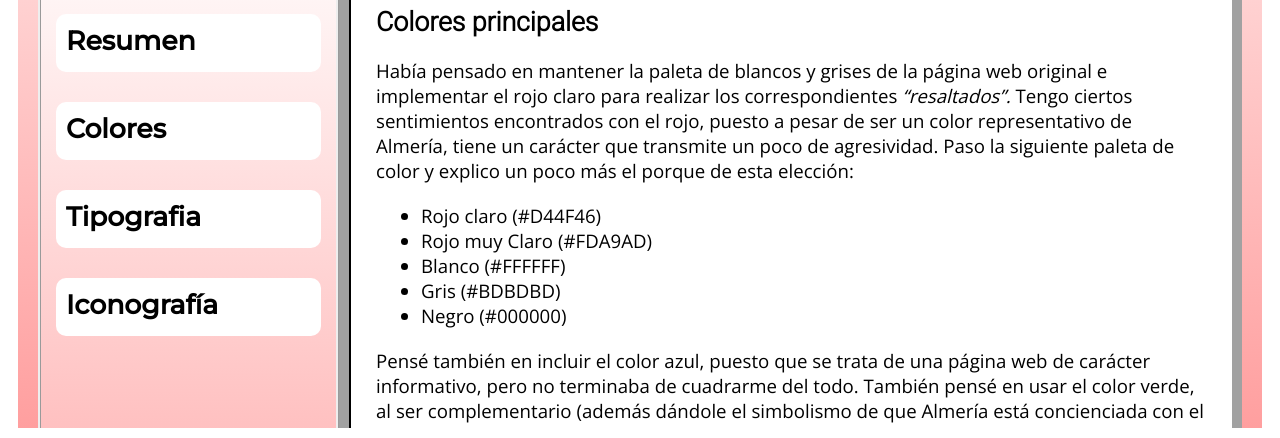
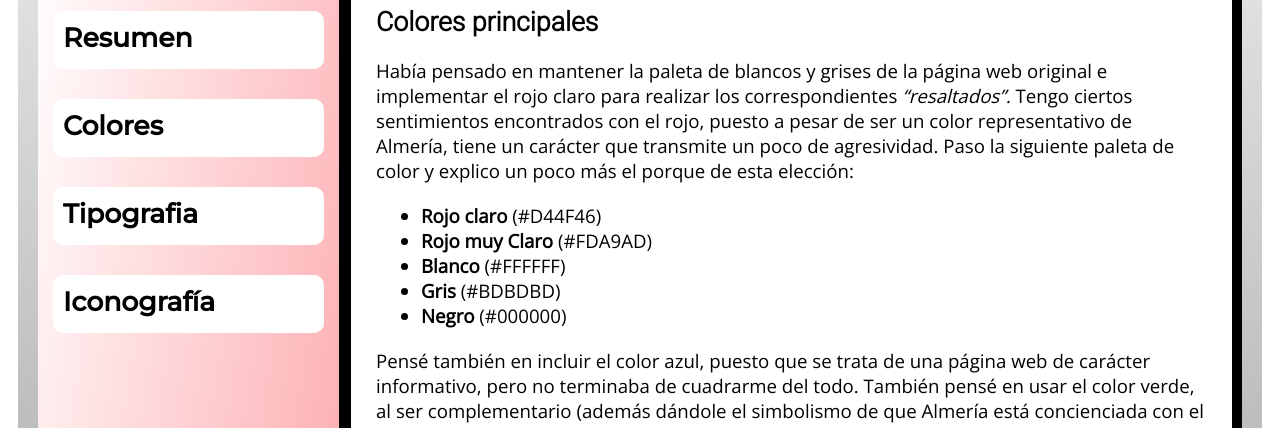
Before and after one commit to Denthor99/DIWEB_2daw, a plain HTML site: page Tema 1/GuiaEstilos/GuiaEstiloAlmeria/colores.html in a window 1280 px wide. Shown: the part 402-840 px from the top of the page. Drawn offline with nearby package versions, Linux system fonts and the light colour scheme.

Commit message:
Finalización proyecto tema1

```diff
--- a/Tema 1/GuiaEstilos/GuiaEstiloAlmeria/colores.html
+++ b/Tema 1/GuiaEstilos/GuiaEstiloAlmeria/colores.html
@@ -45,11 +45,11 @@
                 <h2>Colores principales</h2>
                 <p>Había pensado en mantener la paleta de blancos y grises de la página web original e implementar el rojo claro para realizar los correspondientes <i>“resaltados”.</i> Tengo ciertos sentimientos encontrados con el rojo, puesto a pesar de ser un color representativo de Almería, tiene un carácter que transmite un poco de agresividad. Paso la siguiente paleta de color y explico un poco más el porque de esta elección:</p>
                 <ul>
-                    <li>Rojo claro (#D44F46)</li>
-                    <li>Rojo muy Claro (#FDA9AD)</li>
-                    <li>Blanco (#FFFFFF)</li>
-                    <li>Gris (#BDBDBD)</li>
-                    <li>Negro (#000000)</li>
+                    <li><strong>Rojo claro</strong> (#D44F46)</li>
+                    <li><strong>Rojo muy Claro</strong> (#FDA9AD)</li>
+                    <li><strong>Blanco</strong> (#FFFFFF)</li>
+                    <li><strong>Gris</strong> (#BDBDBD)</li>
+                    <li><strong>Negro</strong> (#000000)</li>
                 </ul>
                 <p>Pensé también en incluir el color azul, puesto que se trata de una página web de carácter informativo, pero no terminaba de cuadrarme del todo. También pensé en usar el color verde, al ser complementario (además dándole el simbolismo de que Almería está concienciada con el medio ambiente), pero me puse a investigar y encontré que páginas muy reconocidas como “CNN”, “The New York Times” y “Time” contaban con una paleta de color parecida a la mía, por lo que en mi cabeza resonó con más fuerza el uso de los colores, pero sabiendo usarlos de forma adecuada para generar una imagen del Ayuntamiento limpia, acentuando varios elementos con el rojo característico de la ciudad. </p>
                 <div class="zonaBanner">
@@ -69,7 +69,7 @@
         </div>
         <div class="piePagina">
             <div>
-                <h3>@2023 Copyright - Daniel Alfonso Rodriguez Santos</h3>
+                <h3>@2023 Copyright - Daniel Alfonso Rodriguez Santos - 2DAW - DIWEB</h3>
             </div>
         </div>
     </div>
--- a/Tema 1/GuiaEstilos/GuiaEstiloAlmeria/styles.css
+++ b/Tema 1/GuiaEstilos/GuiaEstiloAlmeria/styles.css
@@ -10,7 +10,7 @@
     margin: 10px;
     padding: 10px;
     overflow: auto;
-    background: linear-gradient(to bottom, rgb(255, 255, 255), rgb(255, 159, 159));
+    background: linear-gradient(to bottom, rgb(255, 255, 255), rgb(189, 189, 189));
 }
 
 .divCabecera {
@@ -18,7 +18,7 @@
     align-items: center;
     height: 250px;
     margin: 10px;
-    background-color: rgb(255, 207, 207);
+    background-color: rgb(253, 169, 173);
     border-radius: 15px;
     padding: 10px; /* Añade un poco de margen a la cabecera */
 
@@ -35,7 +35,7 @@
 .tituloCabecera{
     flex-grow: 1; /* Hace que el título ocupe el espacio restante en el divCabecera */
     text-align: center;
-    font-family: Roboto; /* Cambié la fuente a Arial para este ejemplo */
+    font-family: 'Poppins', sans-serif; /* La fuente del titulo */
     margin: 0; /* Elimina el margen por defecto del h1 */
 
 }
@@ -46,17 +46,16 @@
     height: 100%;
     margin: 10px;
 
-    background-color: rgb(161, 161, 161);
+    background-color: rgb(0, 0, 0);
 }
 
 .zonaNavegacion {
     display: flex;
     flex-direction: column;
     justify-content: flex-start;
-    border-style:ridge;
 
     background-color: rgb(255, 255, 255);
-    background: linear-gradient(to bottom, rgb(255, 255, 255), rgb(255, 159, 159));
+    background: linear-gradient(100deg, rgb(255, 255, 255), rgb(253, 169, 173));
     font-family: Roboto;
 }
 
@@ -69,21 +68,22 @@
     margin: 15px;
     background-color: rgb(255, 255, 255);
     border-radius: 10px;
-    font-family: Roboto;
+    font-family: 'Roboto', sans-serif;
 }
 
 .zonaNavegacion div:hover{ /*Funciona solo si se pasa el ratón*/
-    background-color: rgb(228, 199, 142);
-    font-family: Roboto;
+    background-color: rgb(226, 148, 138);
+    font-family: 'Roboto', sans-serif;
+    color: rgb(255, 255, 255);
 }
 .zonaNavegacion a{
     text-decoration: none; /*quitamos el subrayado*/
     color:inherit;
-    font-family: Roboto;
+    font-family: 'Roboto', sans-serif;
 }
 
 .zonaNavegacion h3{
-    font-family: Roboto;
+    font-family: 'Montserrat',sans-serif;
 }
 
 .zonaContenido{
@@ -95,29 +95,29 @@
     border-left: 2px solid black;
     border-top: 2px solid black;
     background-color: rgb(255, 255, 255);
-    overflow: hidden;
+    overflow-y: auto; /*Con esto creamos otro scroll para controla si se sale el contenido, que no nos lo corte*/
 
 }
 .zonaContenido h1{
     text-align: center;
-    font-family: roboto;
+    font-family: 'Roboto',sans-serif;
 }
 .zonaContenido h2{
     margin: 20px;
     text-decoration: solid;
     font-size: 20pt;
-    font-family: Roboto;
+    font-family: 'Roboto',sans-serif;
 }
 .zonaContenido p{
     margin: 20px;
     text-justify: auto;
     font-size: 14pt;
-    font-family: Open Sans;
+    font-family: 'Open Sans',sans-serif;
 }
 .zonaContenido ul{
     font-size: 14pt;
     margin-left: 25px;
-    font-family: Open Sans;
+    font-family: 'Open Sans',sans-serif;
 }
 
 .zonaBanner{
@@ -139,15 +139,16 @@
 .zonaNavegacion h3 {
     margin: 10px;
     margin-left: 5px;
-    font-family: Montserrat;
+    font-family: 'Montserrat',sans-serif;
     font-size: 20pt;
 }
 a{
-    font-family: Montserrat;
+    font-family: 'Montserrat',sans-serif;
 }
 
 .piePagina {
-    background-color: rgb(224, 224, 224);
+    background-color: rgb(212, 79, 70);
+    color: #fff;
     text-align: center;
     padding: 10px; /* Ajusta el espaciado interior según tus preferencias */
     font-size: 14px; /* Tamaño de fuente para el texto del pie de página */
```
Also changed, not shown: Tema 1/GuiaEstilos/GuiaEstiloAlmeria/iconografia.html (+2 -2 lines), Tema 1/GuiaEstilos/GuiaEstiloAlmeria/index.html (+2 -2 lines), Tema 1/GuiaEstilos/GuiaEstiloAlmeria/resumen.html (+1 -1 lines), Tema 1/GuiaEstilos/GuiaEstiloAlmeria/tipografia.html (+1 -1 lines), 1 other file.
